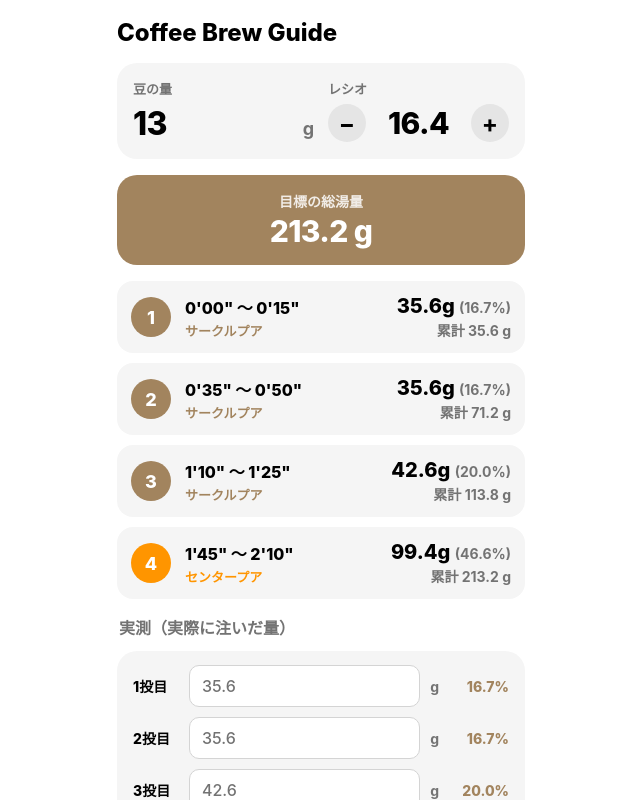
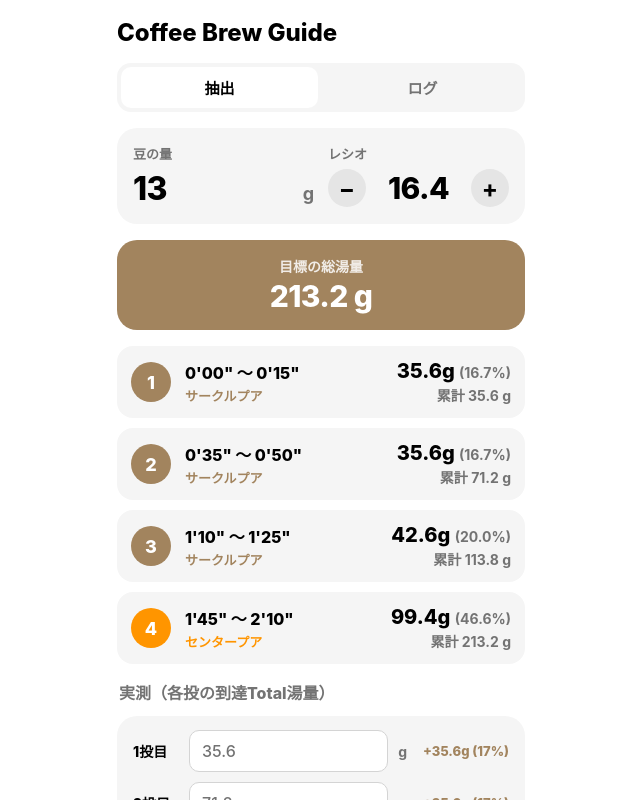
Before and after one commit to satoshi19860811-cloud/coffee-pour, a plain HTML site: page index.html in a window 1280 px wide. Both pictures are taken after a click on the button "減らす". Shown: the top 800 px of the page, without its empty margins (319-959 px from the left). Drawn offline with Linux system fonts and the light colour scheme.

Commit message:
Add files via upload

```diff
--- a/index.html
+++ b/index.html
@@ -58,6 +58,18 @@
     }
 
     h1 { font-size: 24px; font-weight: 800; margin: 0; }
+
+    /* タブ（抽出 / ログ） */
+    .tabs { display: flex; gap: 6px; background: var(--card); padding: 4px; border-radius: 14px; }
+    .tab-btn {
+      flex: 1; border: none; background: transparent; color: var(--subtext);
+      font-family: inherit; font-size: 15px; font-weight: 800;
+      padding: 10px; border-radius: 10px; cursor: pointer;
+      transition: background .15s ease, color .15s ease;
+    }
+    .tab-btn.active { background: var(--bg); color: var(--text); }
+    .tab-pane { display: flex; flex-direction: column; gap: 16px; }
+    .tab-pane[hidden] { display: none; }
 
     /* 入力カード */
     .card {
@@ -226,7 +238,7 @@
     }
     .actual-input::placeholder { color: var(--subtext); font-weight: 500; }
     .actual-unit { font-size: 14px; font-weight: 700; color: var(--subtext); }
-    .actual-pct { width: 60px; text-align: right; font-size: 14px; font-weight: 800; color: var(--coffee); flex-shrink: 0; }
+    .actual-pct { width: 92px; text-align: right; font-size: 13px; font-weight: 800; color: var(--coffee); flex-shrink: 0; }
     .actual-total { display: flex; justify-content: space-between; align-items: center; border-top: 1px solid var(--divider); padding-top: 10px; font-size: 15px; font-weight: 800; }
     .actual-total .at-val { color: var(--coffee); }
 
@@ -266,6 +278,13 @@
   <div class="wrap">
     <h1>Coffee Brew Guide</h1>
 
+    <div class="tabs" role="tablist">
+      <button id="tabBtnBrew" class="tab-btn active" type="button">抽出</button>
+      <button id="tabBtnLog" class="tab-btn" type="button">ログ <span id="tabLogCount"></span></button>
+    </div>
+
+    <div id="tab-brew" class="tab-pane">
+
     <!-- 入力カード -->
     <div class="card">
       <div class="field-grid">
@@ -297,33 +316,33 @@
     <!-- 注湯リスト -->
     <div id="steps" class="steps"></div>
 
-    <!-- ▼ 実測（実際に注いだ量を入力 → 割合を表示） -->
+    <!-- ▼ 実測（各投の到達Total湯量を入力 → 各投の増分・割合を表示） -->
     <section aria-label="実測">
-      <p class="form-head">実測（実際に注いだ量）</p>
+      <p class="form-head">実測（各投の到達Total湯量）</p>
       <div class="actual-card">
         <div class="actual-row">
           <span class="actual-label">1投目</span>
-          <input id="actual1" class="actual-input" type="text" inputmode="decimal">
+          <input id="cum1" class="actual-input" type="text" inputmode="decimal">
           <span class="actual-unit">g</span>
-          <span id="actualPct1" class="actual-pct">—</span>
+          <span id="inc1" class="actual-pct">—</span>
         </div>
         <div class="actual-row">
           <span class="actual-label">2投目</span>
-          <input id="actual2" class="actual-input" type="text" inputmode="decimal">
+          <input id="cum2" class="actual-input" type="text" inputmode="decimal">
           <span class="actual-unit">g</span>
-          <span id="actualPct2" class="actual-pct">—</span>
+          <span id="inc2" class="actual-pct">—</span>
         </div>
         <div class="actual-row">
           <span class="actual-label">3投目</span>
-          <input id="actual3" class="actual-input" type="text" inputmode="decimal">
+          <input id="cum3" class="actual-input" type="text" inputmode="decimal">
           <span class="actual-unit">g</span>
-          <span id="actualPct3" class="actual-pct">—</span>
+          <span id="inc3" class="actual-pct">—</span>
         </div>
         <div class="actual-row">
           <span class="actual-label">4投目</span>
-          <input id="actual4" class="actual-input" type="text" inputmode="decimal">
+          <input id="cum4" class="actual-input" type="text" inputmode="decimal">
           <span class="actual-unit">g</span>
-          <span id="actualPct4" class="actual-pct">—</span>
+          <span id="inc4" class="actual-pct">—</span>
         </div>
         <div class="actual-total">
           <span>実測 総湯量</span>
@@ -404,11 +423,15 @@
 
     <button id="saveBtn" class="save-btn">この抽出を記録</button>
 
+    </div><!-- /tab-brew -->
+
+    <div id="tab-log" class="tab-pane" hidden>
     <!-- ▼ 抽出ログ（端末内・localStorage） -->
     <section aria-label="抽出ログ">
       <p class="form-head">抽出ログ（端末内） <span id="logCount" class="flavor-count"></span></p>
       <div id="logs" class="logs"></div>
     </section>
+    </div><!-- /tab-log -->
   </div>
 
   <script>
@@ -464,45 +487,59 @@
           </div>`;
       }).join('');
 
-      // 実測欄のプレースホルダーを目標値で更新し、割合を再計算
+      // 実測欄（到達Total）のプレースホルダーを目標累計で更新し、再計算
       targetPours = amounts.slice();
+      let s = 0;
       for (let i = 0; i < 4; i++) {
-        document.getElementById('actual' + (i + 1)).placeholder = f1(amounts[i]);
+        s = r1(s + amounts[i]);
+        document.getElementById('cum' + (i + 1)).placeholder = f1(s);
       }
       updateActual();
     }
 
-    // ===== 実測（実際に注いだ量）→ 割合・実測総湯量 =====
-    const actualEls = [1, 2, 3, 4].map(i => document.getElementById('actual' + i));
-    const actualPctEls = [1, 2, 3, 4].map(i => document.getElementById('actualPct' + i));
+    // ===== 実測（各投の到達Total湯量）→ 各投の増分・割合・実測総湯量 =====
+    const cumEls = [1, 2, 3, 4].map(i => document.getElementById('cum' + i));
+    const incEls = [1, 2, 3, 4].map(i => document.getElementById('inc' + i));
     const actualTotalEl = document.getElementById('actualTotal');
 
-    // 入力があればその値、空欄なら目標値を採用
-    function actualValues() {
-      return actualEls.map((el, i) => {
+    // 目標の累計湯量
+    function targetCumulative() {
+      const c = []; let s = 0;
+      for (let i = 0; i < 4; i++) { s = r1(s + targetPours[i]); c.push(s); }
+      return c;
+    }
+    // 入力があればその累計、空欄なら目標累計
+    function cumValues() {
+      const tc = targetCumulative();
+      return cumEls.map((el, i) => {
         const v = parseFloat((el.value || '').replace(',', '.'));
-        return isNaN(v) ? targetPours[i] : r1(v);
+        return isNaN(v) ? tc[i] : r1(v);
       });
+    }
+    // 累計 → 各投の増分（その投で実際に注いだ量）
+    function incrementsOf(cums) {
+      return cums.map((c, i) => r1(c - (i === 0 ? 0 : cums[i - 1])));
     }
 
     function updateActual() {
-      const vals = actualValues();
-      const sum = r1(vals.reduce((a, b) => a + b, 0));
-      vals.forEach((v, i) => {
-        actualPctEls[i].textContent = sum > 0 ? f1(v / sum * 100) + '%' : '—';
+      const cums = cumValues();
+      const incs = incrementsOf(cums);
+      const total = cums[3];
+      incEls.forEach((el, i) => {
+        el.textContent = total > 0 ? `+${f1(incs[i])}g (${Math.round(incs[i] / total * 100)}%)` : '—';
       });
-      actualTotalEl.textContent = sum > 0 ? f1(sum) + ' g' : '— g';
+      actualTotalEl.textContent = total > 0 ? f1(total) + ' g' : '— g';
     }
 
-    actualEls.forEach(el => el.addEventListener('input', updateActual));
+    cumEls.forEach(el => el.addEventListener('input', () => { updateActual(); saveDraft(); }));
 
     // ===== イベント =====
     beansEl.addEventListener('input', render);
     document.getElementById('ratioPlus').addEventListener('click', () => {
-      ratio = Math.min(30, r1(ratio + 0.1)); render();
+      ratio = Math.min(30, r1(ratio + 0.1)); render(); saveDraft();
     });
     document.getElementById('ratioMinus').addEventListener('click', () => {
-      ratio = Math.max(1, r1(ratio - 0.1)); render();
+      ratio = Math.max(1, r1(ratio - 0.1)); render(); saveDraft();
     });
 
     // 抽出メソッドで「その他」を選んだら自由入力欄を表示
@@ -552,7 +589,7 @@
         <div class="flavor-group" style="--c:${g.color}">
           <p class="flavor-cat">${cat}</p>
           <div class="chips">
-            ${g.items.map(it => `<button type="button" class="chip" data-flavor="${it.n}"><span class="chip-emoji">${it.e}</span>${it.n}</button>`).join('')}
+            ${g.items.map(it => `<button type="button" class="chip${selectedFlavors.has(it.n) ? ' on' : ''}" data-flavor="${it.n}"><span class="chip-emoji">${it.e}</span>${it.n}</button>`).join('')}
           </div>
         </div>`).join('');
 
@@ -562,10 +599,63 @@
           if (selectedFlavors.has(f)) { selectedFlavors.delete(f); btn.classList.remove('on'); }
           else { selectedFlavors.add(f); btn.classList.add('on'); }
           flavorCountEl.textContent = selectedFlavors.size ? `（${selectedFlavors.size}）` : '';
+          saveDraft();
         });
       });
+
+      flavorCountEl.textContent = selectedFlavors.size ? `（${selectedFlavors.size}）` : '';
     }
+    // ===== 下書きの保存・復元（入力を漏れなく端末に残す） =====
+    const DRAFT_KEY = 'brewDraft_v1';
+    const gid = id => document.getElementById(id);
+    function saveDraft() {
+      const d = {
+        beans: beansEl.value, ratio,
+        cum: cumEls.map(el => el.value),
+        location: gid('location').value, waterTemp: gid('waterTemp').value,
+        grinder: gid('grinder').value, clicks: gid('clicks').value,
+        dripper: gid('dripper').value, brewMethod: brewMethodEl.value,
+        brewMethodOther: brewMethodOtherEl.value, beanName: gid('beanName').value,
+        memo: gid('memo').value, flavors: [...selectedFlavors]
+      };
+      try { localStorage.setItem(DRAFT_KEY, JSON.stringify(d)); } catch (e) {}
+    }
+    function setVal(id, v) { if (v != null && v !== '') gid(id).value = v; }
+    function restoreDraft() {
+      let d; try { d = JSON.parse(localStorage.getItem(DRAFT_KEY)); } catch (e) {}
+      if (!d) return;
+      if (d.beans != null && d.beans !== '') beansEl.value = d.beans;
+      if (typeof d.ratio === 'number') ratio = d.ratio;
+      if (Array.isArray(d.cum)) d.cum.forEach((v, i) => { if (cumEls[i] && v) cumEls[i].value = v; });
+      setVal('location', d.location); setVal('waterTemp', d.waterTemp);
+      setVal('grinder', d.grinder); setVal('clicks', d.clicks);
+      setVal('dripper', d.dripper);
+      if (d.brewMethod) brewMethodEl.value = d.brewMethod;
+      if (d.brewMethodOther) brewMethodOtherEl.value = d.brewMethodOther;
+      if (brewMethodEl.value === '__other') brewMethodOtherEl.style.display = 'block';
+      setVal('beanName', d.beanName); setVal('memo', d.memo);
+      if (Array.isArray(d.flavors)) d.flavors.forEach(f => selectedFlavors.add(f));
+    }
+    restoreDraft();
+
     buildFlavors();
+
+    // 入力の変化を漏れなく下書き保存（input/change はバブリングする）
+    const wrapEl = document.querySelector('.wrap');
+    wrapEl.addEventListener('input', saveDraft);
+    wrapEl.addEventListener('change', saveDraft);
+
+    // ===== タブ切り替え（抽出 / ログ） =====
+    const tabBtnBrew = gid('tabBtnBrew'), tabBtnLog = gid('tabBtnLog');
+    const tabBrew = gid('tab-brew'), tabLog = gid('tab-log');
+    function showTab(which) {
+      const brew = which === 'brew';
+      tabBrew.hidden = !brew; tabLog.hidden = brew;
+      tabBtnBrew.classList.toggle('active', brew);
+      tabBtnLog.classList.toggle('active', !brew);
+    }
+    tabBtnBrew.addEventListener('click', () => showTab('brew'));
+    tabBtnLog.addEventListener('click', () => showTab('log'));
 
     // ===== 抽出ログ（localStorage） =====
     const LOG_KEY = 'brewLogs_v1';
@@ -593,8 +683,9 @@
     function collectEntry() {
       const beans = parseFloat((beansEl.value || '').replace(',', '.')) || 0;
       const total = r1(beans * ratio);
-      const pours = actualValues();
-      const actualTotal = r1(pours.reduce((a, b) => a + b, 0));
+      const cums = cumValues();
+      const pours = incrementsOf(cums);
+      const actualTotal = cums[3];
       const method = brewMethodEl.value === '__other'
         ? (brewMethodOtherEl.value.trim() || 'その他')
         : brewMethodEl.value;
@@ -615,6 +706,7 @@
         dripper: document.getElementById('dripper').value,
         brewMethod: method,
         pour1: pours[0], pour2: pours[1], pour3: pours[2], pour4: pours[3],
+        cum1: cums[0], cum2: cums[1], cum3: cums[2], cum4: cums[3],
         flavorTags: [...selectedFlavors],
         memo: document.getElementById('memo').value.trim()
       };
@@ -631,7 +723,8 @@
         `ドリッパー: ${e.dripper}`,
         `メソッド: ${e.brewMethod}`,
         e.waterTemp != null ? `湯温: ${e.waterTemp}℃` : null,
-        `注湯: 1) ${e.pour1}g  2) ${e.pour2}g  3) ${e.pour3}g  4) ${e.pour4}g`,
+        `各投: 1)${e.pour1}g 2)${e.pour2}g 3)${e.pour3}g 4)${e.pour4}g`,
+        e.cum4 != null ? `累計Total: ${e.cum1} / ${e.cum2} / ${e.cum3} / ${e.cum4} g` : null,
         e.flavorTags.length ? `Flavor: ${e.flavorTags.join(', ')}` : null,
         e.memo ? `メモ: ${e.memo}` : null
       ];
@@ -657,6 +750,8 @@
     function renderLogs() {
       const logs = loadLogs();
       logCountEl.textContent = logs.length ? `（${logs.length}）` : '';
+      const tlc = document.getElementById('tabLogCount');
+      if (tlc) tlc.textContent = logs.length ? `(${logs.length})` : '';
       if (!logs.length) {
         logsEl.innerHTML = '<p class="logs-empty">まだ記録がありません。淹れ終わったら「記録」を押してください。</p>';
         return;
```
